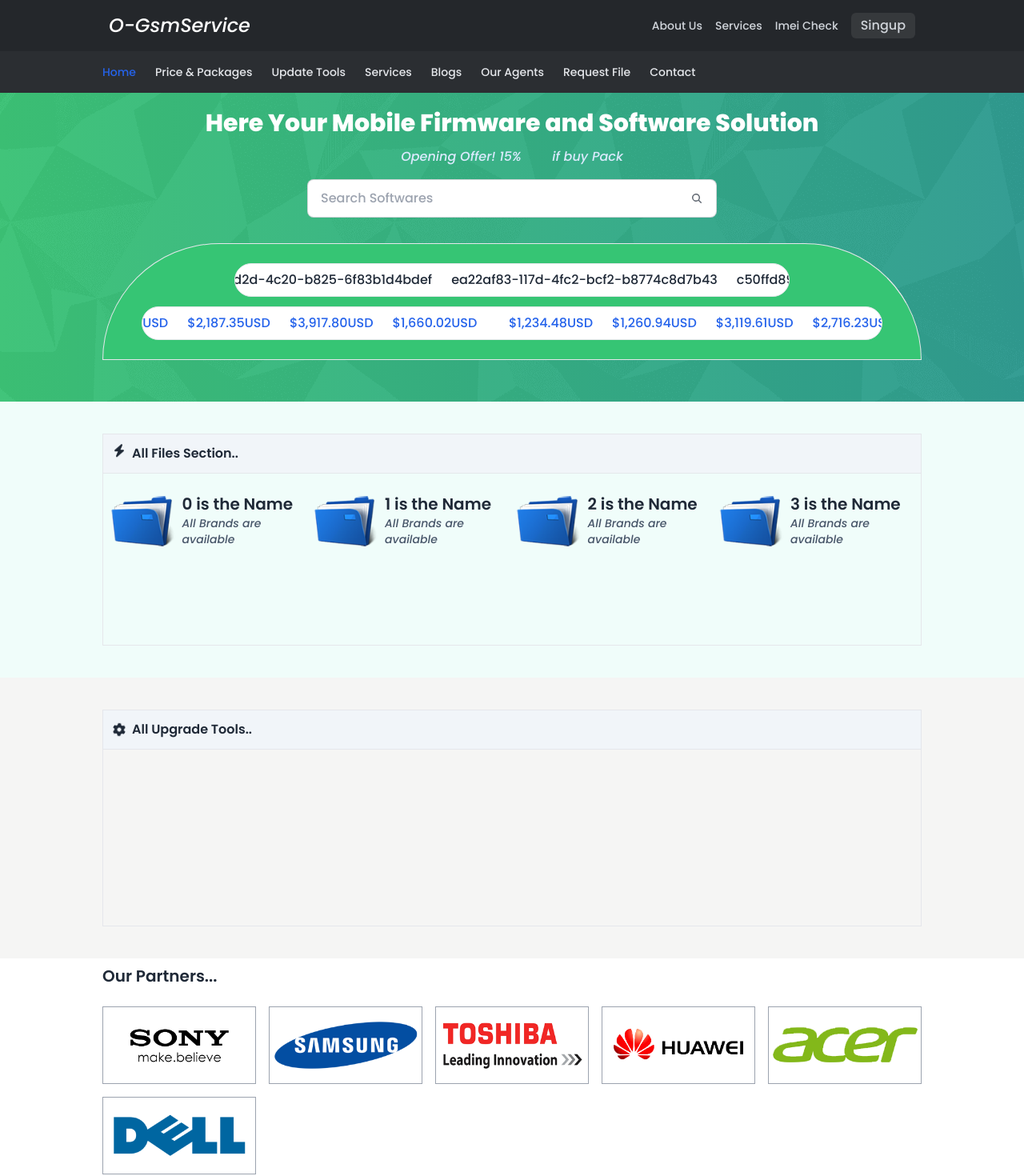
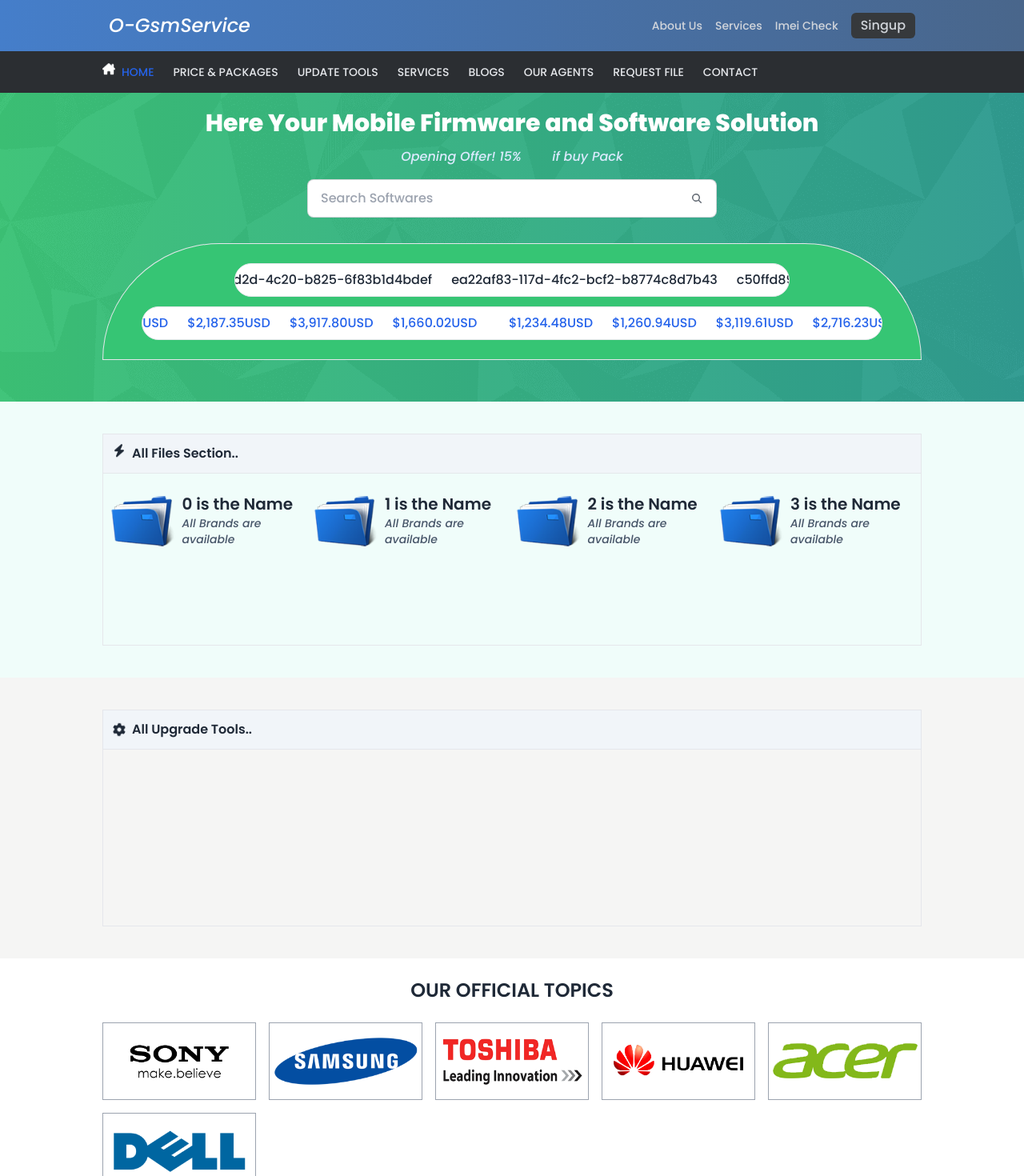
Before and after one commit to ashaansojib/paid-gsm-service, a React (Vite) app: page / in a window 1280 px wide. Shown: the top 1470 px of the page at 80% size. Built offline with nearby package versions, Linux system fonts and the light colour scheme.

Commit message:
add swiper js

```diff
--- a/package.json
+++ b/package.json
@@ -21,7 +21,8 @@
     "react-router-dom": "^6.22.0",
     "sort-by": "^1.2.0",
     "sweetalert": "^2.1.2",
-    "sweetalert2": "^11.10.5"
+    "sweetalert2": "^11.10.5",
+    "swiper": "^11.0.6"
   },
   "devDependencies": {
     "@types/react": "^18.2.43",
--- a/src/pages/home/files/FilesCategory.jsx
+++ b/src/pages/home/files/FilesCategory.jsx
@@ -4,7 +4,7 @@
 const FilesCategory = ({ singleFile }) => {
   const { name } = singleFile;
   return (
-    <div data-aos="zoom-out" className="flex gap-2 white my-2">
+    <div data-aos="zoom-in" className="flex gap-2 white my-2">
       <div className="w-[90px]">
         <Link to="/category/ADB%20Driver">
           <img src="/folder.png" alt="" />
--- a/src/pages/home/partners/Partners.jsx
+++ b/src/pages/home/partners/Partners.jsx
@@ -2,8 +2,8 @@
 
 const Partners = () => {
     return (
-        <div className='my-container p-4 md:p-0'>
-            <h2 className='text-xl font-semibold text-gray-800 py-2'>Our Partners...</h2>
+        <div className='my-container p-2 my-4 md:p-0'>
+            <h2 className='uppercase text-2xl font-semibold text-gray-800 py-2 text-center'>Our Official Topics</h2>
             <div className='grid lg:grid-cols-5 md:grid-cols-3 grid-cols-1 gap-4 justify-between items-center py-4'>
                 <div className='border border-gray-400'>
                     <img src="/brands/sony.png" alt="" />
--- a/src/shared/Header.jsx
+++ b/src/shared/Header.jsx
@@ -8,7 +8,7 @@
   return (
     <div>
       {/* top header content */}
-      <div className="bg-[#24272B]">
+      <div className="bg-gradient-to-r from-[#457eca] to-[#49668b]">
         <div className="my-container flex justify-between items-center py-4 px-2">
           <Link to="/"><h2 className="text-white text-2xl italic">O-GsmService</h2></Link>
           <TopNav />
--- a/src/shared/MenuBar.jsx
+++ b/src/shared/MenuBar.jsx
@@ -1,6 +1,6 @@
 import React from "react";
 import { NavLink } from "react-router-dom";
-import { FaBars } from 'react-icons/fa6'
+import { FaBars, FaHouseChimney } from 'react-icons/fa6'
 import { useState } from "react";
 const MenuBar = () => {
   const [showMenu, setShowMenu] = useState(true);
@@ -8,10 +8,13 @@
     <div className="bg-[#2B2E32]">
       <div className="my-container relative">
         <FaBars onClick={() => setShowMenu(!showMenu)} className="text-3xl cursor-pointer p-1 absolute right-2 -top-12 md:hidden block bg-white" />
-        <ul className={`p-2 md:p-0 flex md:flex-row flex-col md:gap-6 md:items-center ${showMenu ? 'block' : 'hidden'}`}>
-          <NavLink className={({ isActive }) => (isActive ? 'active' : 'default')} to="/">
-            Home
-          </NavLink>
+        <ul className={`uppercase p-2 md:p-0 flex md:flex-row flex-col md:gap-6 md:items-center ${showMenu ? 'block' : 'hidden'}`}>
+          <div className="flex items-center gap-2">
+            <FaHouseChimney className="text-white animate-bounce"/>
+            <NavLink className={({ isActive }) => (isActive ? 'active' : 'default')} to="/">
+              Home
+            </NavLink>
+          </div>
           <NavLink className={({ isActive }) => (isActive ? 'active' : 'default')} to="/price">
             Price & Packages
           </NavLink>
```
Also changed, not shown: 2 other files (tests, documents, lock files or other folders).
